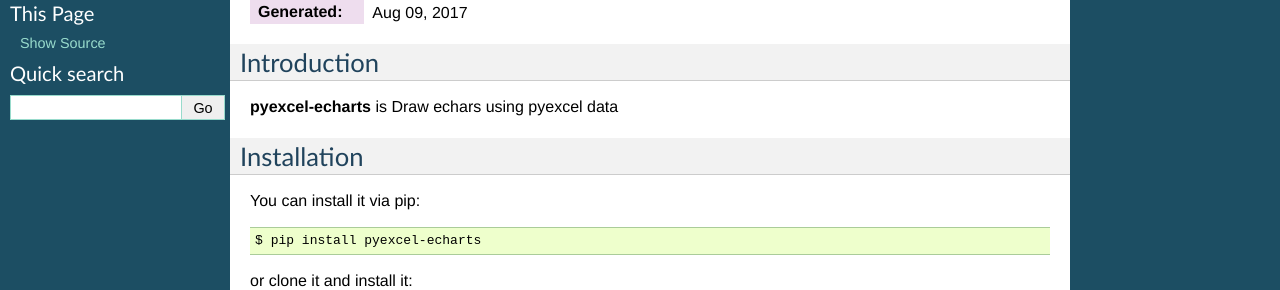
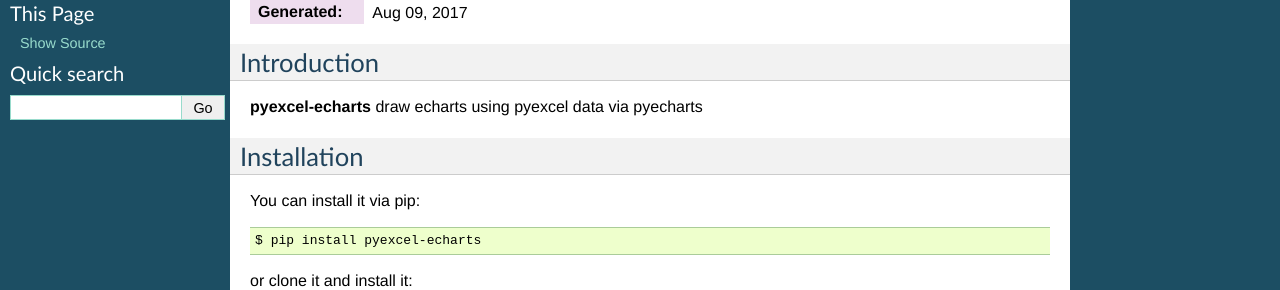
Before and after one commit to pyexcel-renderers/pyexcel-echarts, a Sphinx documentation site: the page built from docs/source/index.rst, in a window 1280 px wide. Shown: the part 232-522 px from the top of the page. Built offline with Sphinx 7.4.7, drawn with Linux system fonts in a browser that asks for light colours; nearby versions of some CDN libraries; library files that are not in the unit come from our copies; a script that is not in the unit is left out.

Commit message:
:books: minor update

```diff
--- a/.moban.d/docs/source/index.rst
+++ b/.moban.d/docs/source/index.rst
@@ -3,7 +3,7 @@
 Introduction
 -------------
 
-**{{name}}** is {{description}}
+**{{name}}** {{description}}
 
 
 Installation
--- a/docs/source/conf.py
+++ b/docs/source/conf.py
@@ -3,7 +3,7 @@
 import sys
 sys.path.append(os.path.abspath('.'))
 DESCRIPTION = (
-    'Draw echars using pyexcel data' +
+    'draw echarts using pyexcel data via pyecharts' +
     ''
 )
 extensions = [
--- a/docs/source/index.rst
+++ b/docs/source/index.rst
@@ -11,7 +11,7 @@
 Introduction
 -------------
 
-**pyexcel-echarts** is Draw echars using pyexcel data
+**pyexcel-echarts** draw echarts using pyexcel data via pyecharts
 
 
 Installation
--- a/pyexcel-echarts.yml
+++ b/pyexcel-echarts.yml
@@ -6,4 +6,4 @@
 release: "0.0.1"
 dependencies:
   - pyecharts
-description: "Draw echars using pyexcel data"
+description: "draw echarts using pyexcel data via pyecharts"
--- a/setup.py
+++ b/setup.py
@@ -14,7 +14,7 @@
 EMAIL = 'wangc_2011@hotmail.com'
 LICENSE = 'New BSD'
 DESCRIPTION = (
-    'Draw echars using pyexcel data' +
+    'draw echarts using pyexcel data via pyecharts' +
     ''
 )
 URL = 'https://github.com/pyexcel/pyexcel-echarts'
```
